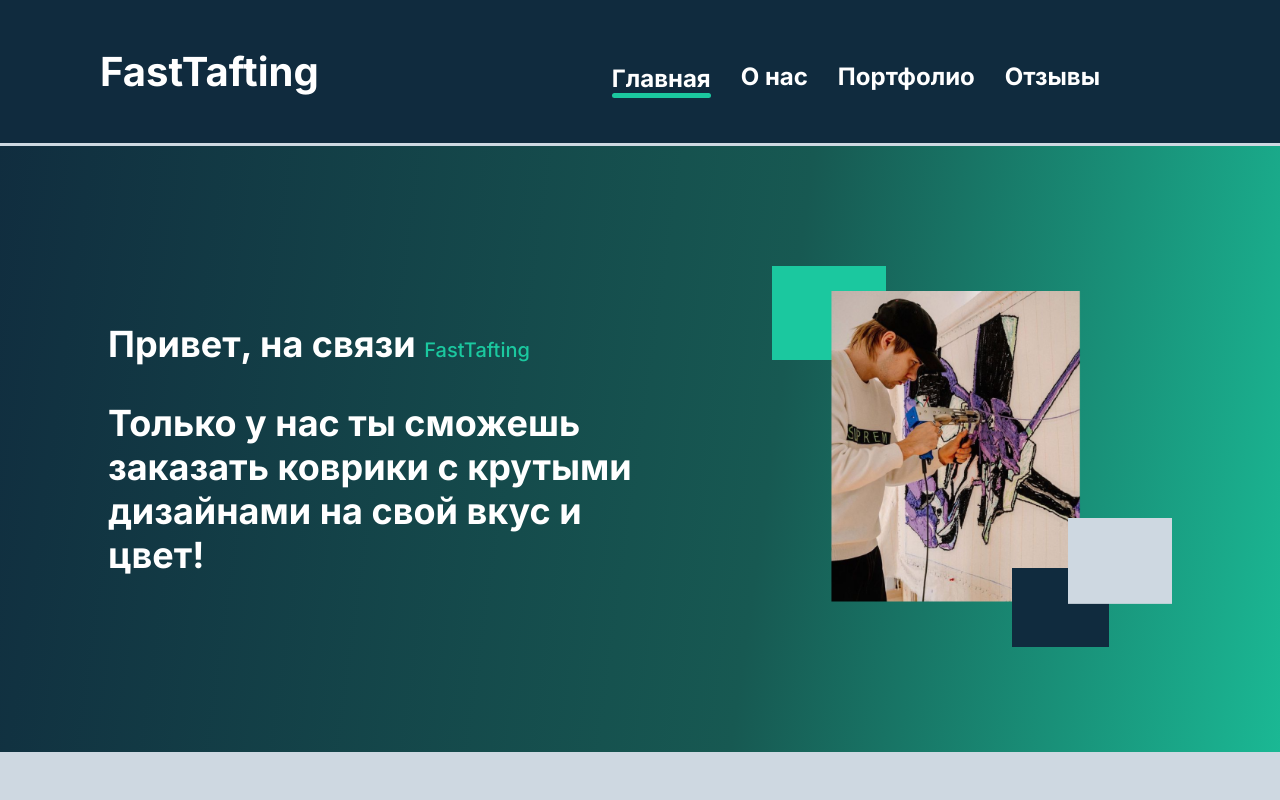
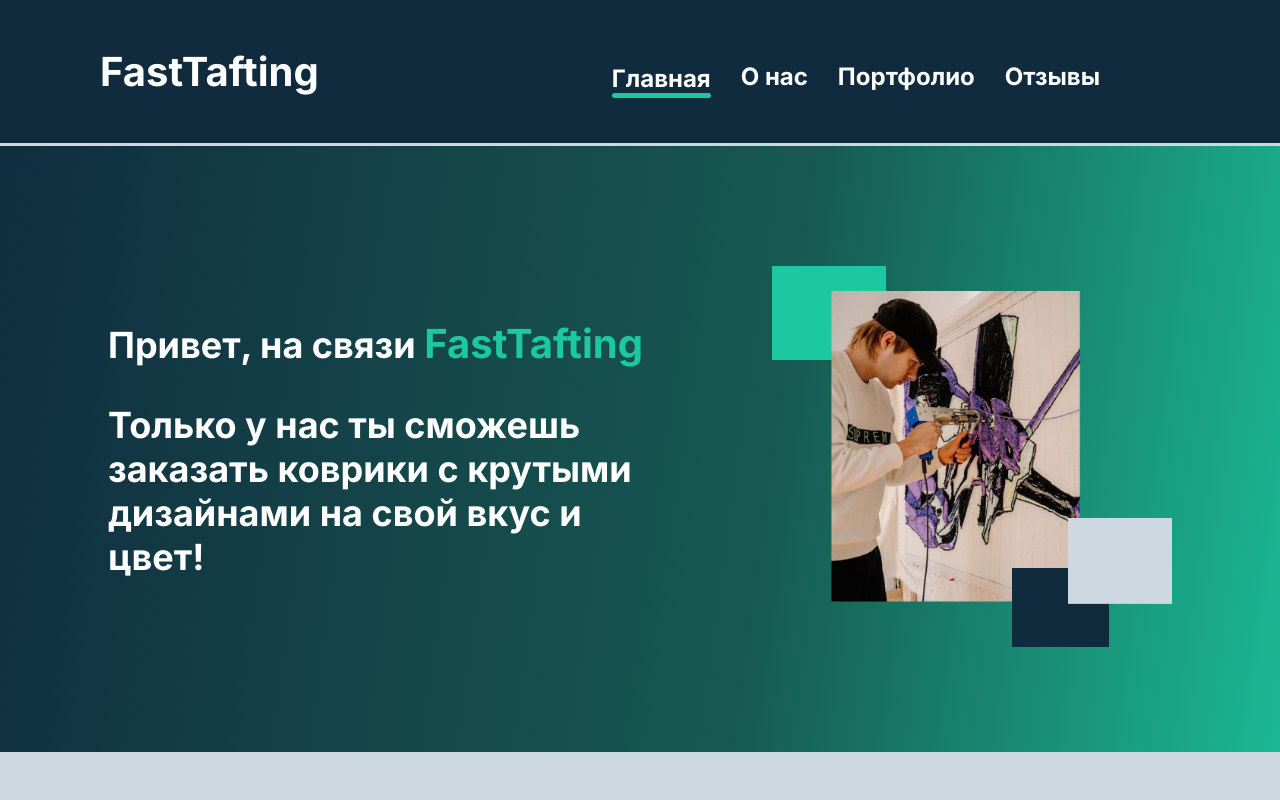
Before and after one commit to Maria1564/site-visitka, a React (Create React App) app: page / in a window 1280 px wide. Shown: the top 800 px of the page. Built offline with nearby package versions, Linux system fonts and the light colour scheme; the HTML template or start-up script is replaced by a standard one.

Commit message:
fix span

```diff
--- a/src/Pages/Home/Home.module.css
+++ b/src/Pages/Home/Home.module.css
@@ -23,7 +23,9 @@
 }
 
 .text span {
-    color: var(--color-green)
+    color: var(--color-green);
+    font-size: 40px;
+    font-weight: 700;
 }
 
 .img_bg{
```
